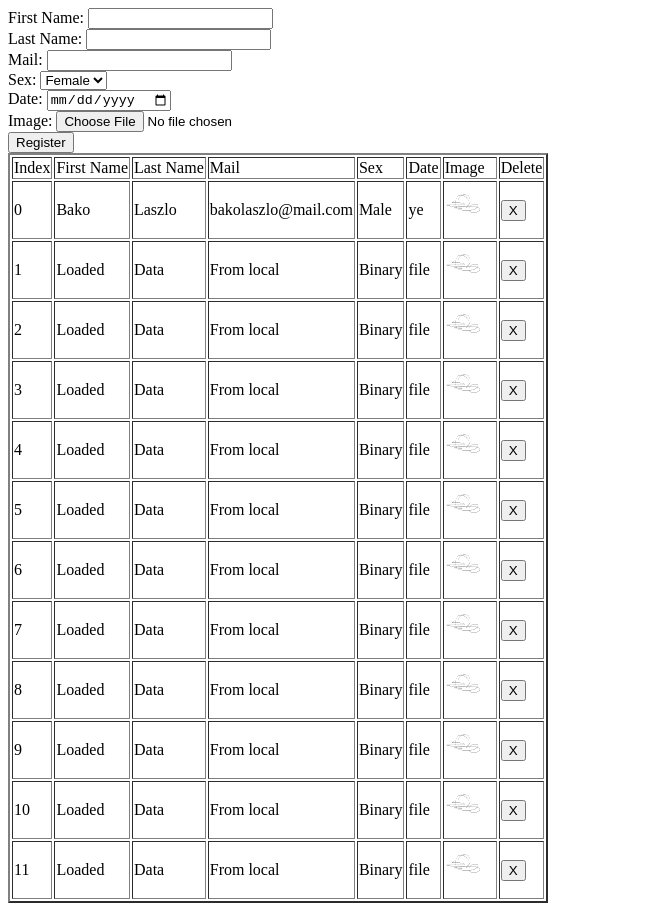
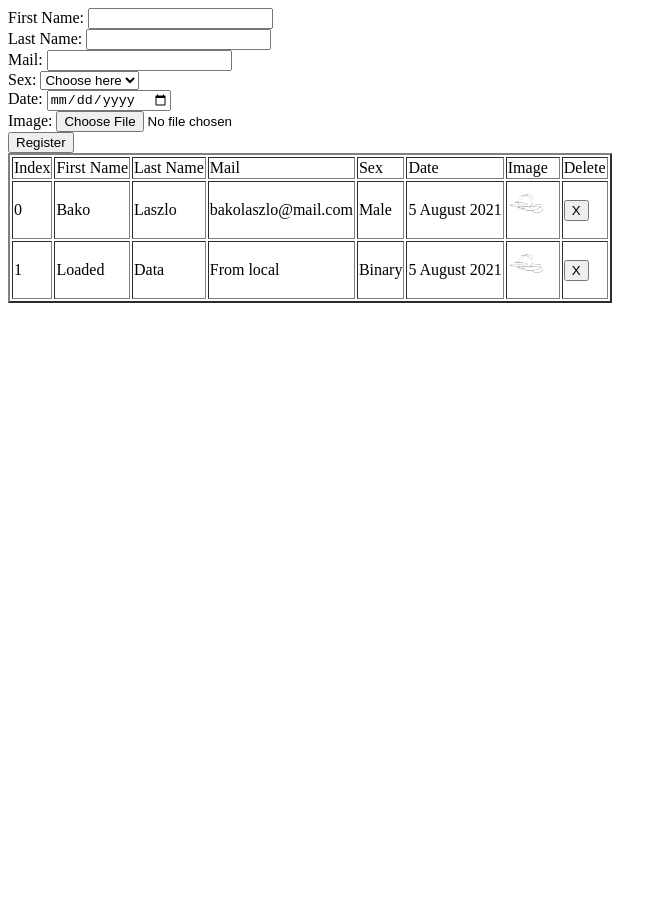
Before and after one commit to bakolaszlo/Front-End-Task2, a plain HTML site: page index.html in a window 1280 px wide. Shown: the whole page, without its empty margins (0-667 px from the left). After the commit the page ends 800 px from the top, so only its background shows below. Drawn offline with Linux system fonts and the light colour scheme.

Commit message:
Added form check for values on submitting

```diff
--- a/data/db.json
+++ b/data/db.json
@@ -4,7 +4,7 @@
         "firstName":"Bako",
         "mail":"bakolaszlo@mail.com",
         "sex":"Male",
-        "date":"ye",
+        "date":"08,05,2021",
         "image":"data/img.png"
     },
 
@@ -13,97 +13,7 @@
         "firstName":"Loaded",
         "mail":"From local",
         "sex":"Binary",
-        "date":"file",
-        "image":"data/img.png"
-    },
-
-    {
-        "lastName":"Data",
-        "firstName":"Loaded",
-        "mail":"From local",
-        "sex":"Binary",
-        "date":"file",
-        "image":"data/img.png"
-    },
-
-    {
-        "lastName":"Data",
-        "firstName":"Loaded",
-        "mail":"From local",
-        "sex":"Binary",
-        "date":"file",
-        "image":"data/img.png"
-    },
-
-    {
-        "lastName":"Data",
-        "firstName":"Loaded",
-        "mail":"From local",
-        "sex":"Binary",
-        "date":"file",
-        "image":"data/img.png"
-    },
-
-    {
-        "lastName":"Data",
-        "firstName":"Loaded",
-        "mail":"From local",
-        "sex":"Binary",
-        "date":"file",
-        "image":"data/img.png"
-    },
-
-    {
-        "lastName":"Data",
-        "firstName":"Loaded",
-        "mail":"From local",
-        "sex":"Binary",
-        "date":"file",
-        "image":"data/img.png"
-    },
-
-    {
-        "lastName":"Data",
-        "firstName":"Loaded",
-        "mail":"From local",
-        "sex":"Binary",
-        "date":"file",
-        "image":"data/img.png"
-    },
-
-    {
-        "lastName":"Data",
-        "firstName":"Loaded",
-        "mail":"From local",
-        "sex":"Binary",
-        "date":"file",
-        "image":"data/img.png"
-    },
-
-    {
-        "lastName":"Data",
-        "firstName":"Loaded",
-        "mail":"From local",
-        "sex":"Binary",
-        "date":"file",
-        "image":"data/img.png"
-    },
-
-    {
-        "lastName":"Data",
-        "firstName":"Loaded",
-        "mail":"From local",
-        "sex":"Binary",
-        "date":"file",
-        "image":"data/img.png"
-    },
-
-    {
-        "lastName":"Data",
-        "firstName":"Loaded",
-        "mail":"From local",
-        "sex":"Binary",
-        "date":"file",
+        "date":"08-05-2021",
         "image":"data/img.png"
     }
 
--- a/index.html
+++ b/index.html
@@ -33,6 +33,9 @@
             </label>
 
             <select name="sex" id="sex">
+                <option value="" selected disabled hidden>
+                    Choose here
+                </option>
                 <option value="female">
                     Female
                 </option>
--- a/scripts/app.js
+++ b/scripts/app.js
@@ -2,6 +2,7 @@ const myForm = document.getElementById('myForm');
 const table = document.getElementById('table-class');
 let buttons = document.getElementsByClassName('btn');
 let storage = window.localStorage;
+let error= "";
 
 
 let startIndex = 0;
@@ -12,6 +13,11 @@ myForm.addEventListener("submit", (e) =>
 {
     e.preventDefault(); //stops the browser redirect
     console.log("Form has been submited.");
+    if(!checkForm())
+    {
+        console.log(error);
+        return
+    }
     let arr = formToArray();
     let obj = objectify(arr);
     let jsonToFile = JSON.stringify(obj);
@@ -49,8 +55,9 @@ function formToArray()
         if(form[i].name=="image" && form[i].value)
         {
             array.push([form[i].name,URL.createObjectURL(form[i].files[0])]);
+            continue;
         }
-        if(form[i].value && !form[i].name=="image")
+        if(form[i].value)
             array.push([form[i].name,form[i].value]);
     }
     return array;
@@ -67,7 +74,9 @@ function appendHTML(array)
     newRow.insertCell().innerHTML=array.lastName;
     newRow.insertCell().innerHTML=array.mail;
     newRow.insertCell().innerHTML=array.sex;
-    newRow.insertCell().innerHTML=array.date;
+
+    newRow.insertCell().innerHTML=formatDate(array.date);
+
 
     if(array.image)
         newRow.insertCell().innerHTML="<img src= \"" + array.image + "\"  width=50 height=50 >";
@@ -79,6 +88,15 @@ function appendHTML(array)
     startIndex+=1;
 }
 
+function formatDate(date)
+{
+    var d = new Date(date);
+    const month = d.toLocaleString('Ro', {month:'long'});
+    const day = d.getDay();
+    const year = d.getFullYear();
+
+    return day+1+' '+month.charAt(0).toUpperCase() + month.slice(1)+' '+year;
+}
 function setListenerForButtons()
 {
     buttons = document.getElementsByClassName('btn');
@@ -128,12 +146,44 @@ function firstLoad()
 
 function clearForm()
 {
-    let form = Array.from(document.querySelectorAll('#myForm input, select'))
+    let form = Array.from(document.querySelectorAll('#myForm input, select'));
     for(i = 0; i<form.length-1;++i)
     {
         form[i].value="";
     }
 }
 
+function checkForm()
+{
+    let form = Array.from(document.querySelectorAll('#myForm input, select'));
+
+
+    //0 First Name
+    //1 Last Name
+    //2 Mail
+    //3 Sex
+    //4 Data
+    //5 Image
+
+    if(!form[0].value || !form[1].value || !form[2].value || !form[3].value || !form[4].value)
+    {
+        error="Every starred (*) field needs to be compeleted.";
+        return false;
+    }
+
+    if(!validateEmail(form[2].value))
+    {
+        error = "Mail is not correct.";
+        return false;
+    }
+
+    return true;
+}
+
+function validateEmail(email) {
+    const re = /^(([^<>()[\]\\.,;:\s@"]+(\.[^<>()[\]\\.,;:\s@"]+)*)|(".+"))@((\[[0-9]{1,3}\.[0-9]{1,3}\.[0-9]{1,3}\.[0-9]{1,3}\])|(([a-zA-Z\-0-9]+\.)+[a-zA-Z]{2,}))$/;
+    return re.test(String(email).toLowerCase());
+}
+
 firstLoad()
 setListenerForButtons()
```
